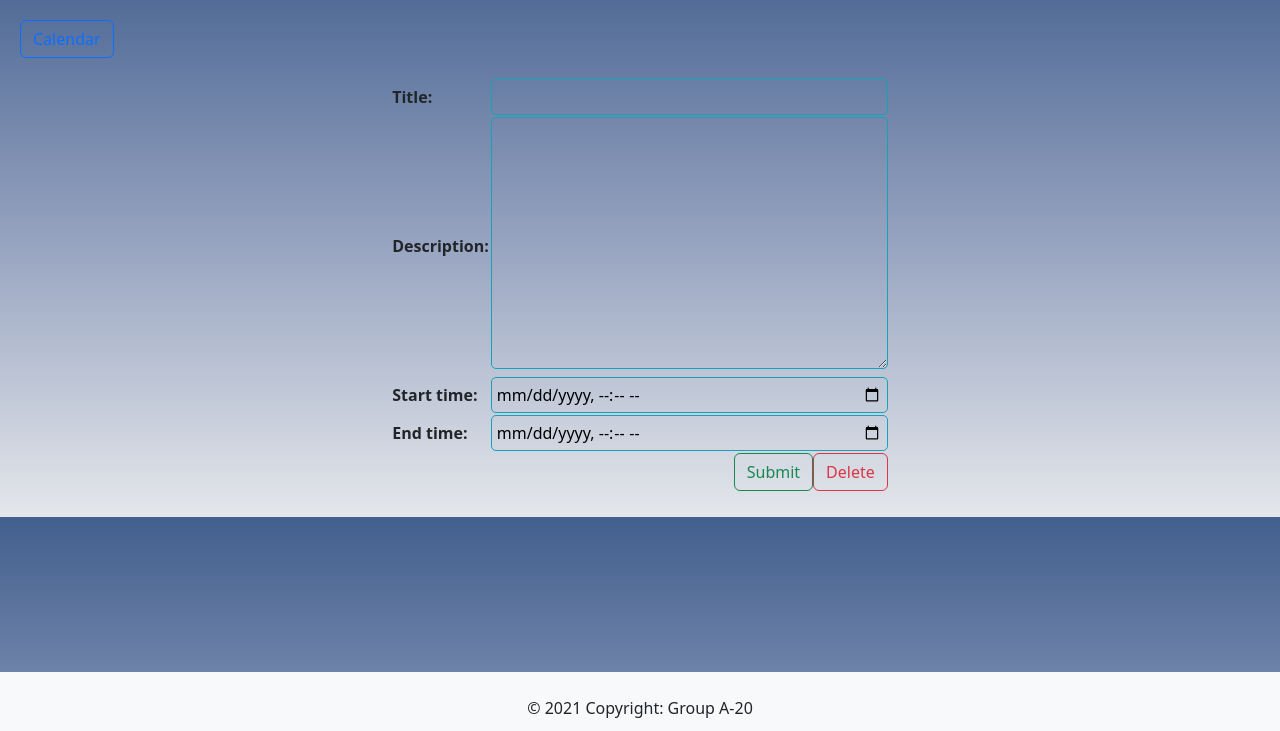
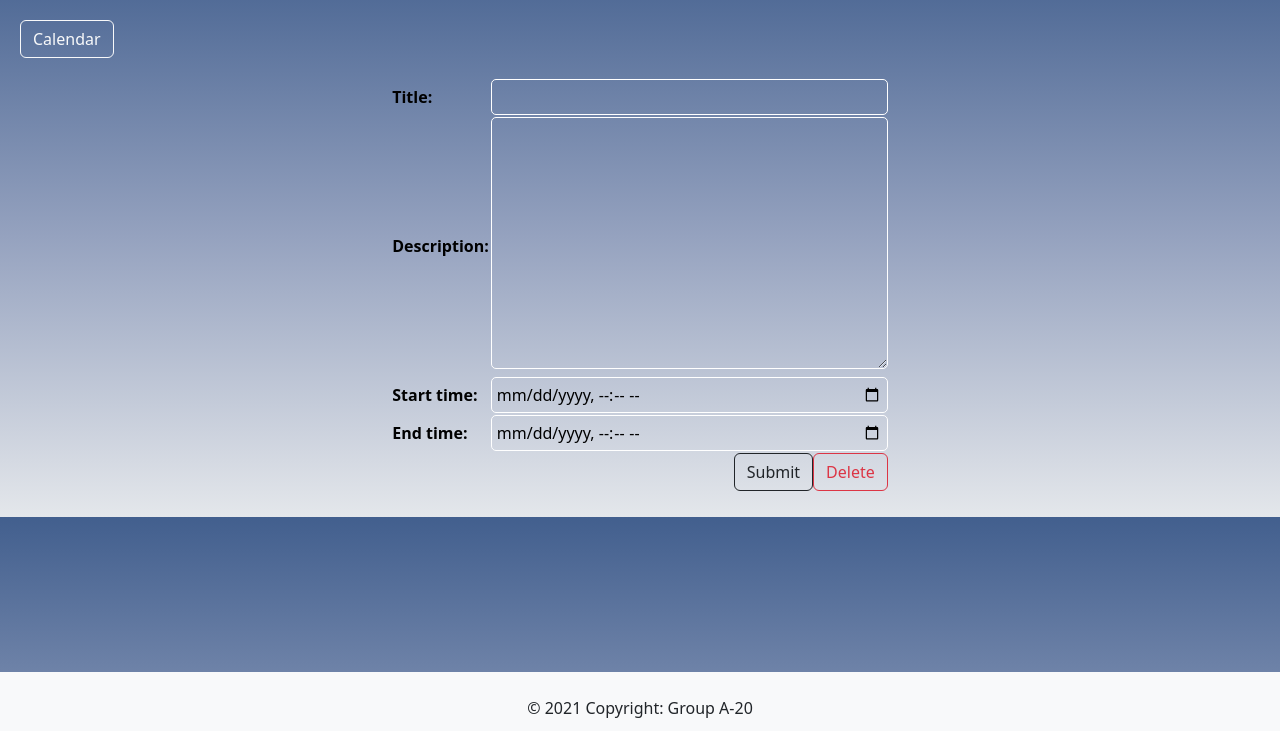
Before and after one commit to eliasposner/HoosNotes, a Django app: page /event/new/ in a window 1280 px wide. Shown: the part 56-787 px from the top of the page. Run offline with Django 3.2, Linux system fonts and the light colour scheme; some libraries are stand-ins or nearby versions.

Commit message:
some changing of colors to fit new background

```diff
--- a/scheduler/static/styles.css
+++ b/scheduler/static/styles.css
@@ -68,9 +68,10 @@ a {
 
 .form input, .form select, .form textarea {
   border-radius: 5px;
-  border: 1px solid #17a2b8;
+  border: 1px solid #FFFFFF;
   outline: none;
   background: none;
   padding: 5px;
   width: 100%;
+
 }
--- a/scheduler/templates/scheduler/calendar.html
+++ b/scheduler/templates/scheduler/calendar.html
@@ -11,9 +11,9 @@
 {% include "base.html" %}
 
 <div class="clearfix">
-  <a class="btn btn-outline-primary left" href="{% url 'calendar' %}?{{ prev_month }}"> Previous Month </a>
-  <a class="btn btn-outline-primary right" href="{% url 'calendar' %}?{{ next_month }}"> Next Month </a>
-  <a class="btn btn-outline-primary right" href="{% url 'event_new' %}"> New Event </a>
+  <a class="btn btn-outline-light left" href="{% url 'calendar' %}?{{ prev_month }}"> Previous Month </a>
+  <a class="btn btn-outline-light right" href="{% url 'calendar' %}?{{ next_month }}"> Next Month </a>
+  <a class="btn btn-outline-light right" href="{% url 'event_new' %}"> New Event </a>
 </div>
 
 
--- a/scheduler/templates/scheduler/event.html
+++ b/scheduler/templates/scheduler/event.html
@@ -11,18 +11,18 @@
 {% block content %}
 {% include "base.html" %}
 <div class="clearfix">
-  <a class="btn btn-outline-primary left" href="{% url 'calendar' %}"> Calendar </a>
+  <a class="btn btn-outline-light left" href="{% url 'calendar' %}"> Calendar </a>
 </div>
 
 <form method="post">
   {% csrf_token %}
-  <table class="form form-table">
+  <table class="form form-table" style = "color: black; border: white">
     {{ form }}
     <!-- Delete functionality added by BenjaminAm on Github, https://github.com/huiwenhw/django-calendar/issues/10 -->
     <tr>
       <td colspan="2">
         <button type="submit" name="delete" class="btn btn-outline-danger right"> Delete </button>
-        <button type="submit" name="save" class="btn btn-outline-success right"> Submit </button>
+        <button type="submit" name="save" class="btn btn-outline-dark right"> Submit </button>
       </td>
     </tr>
   </table>
```
